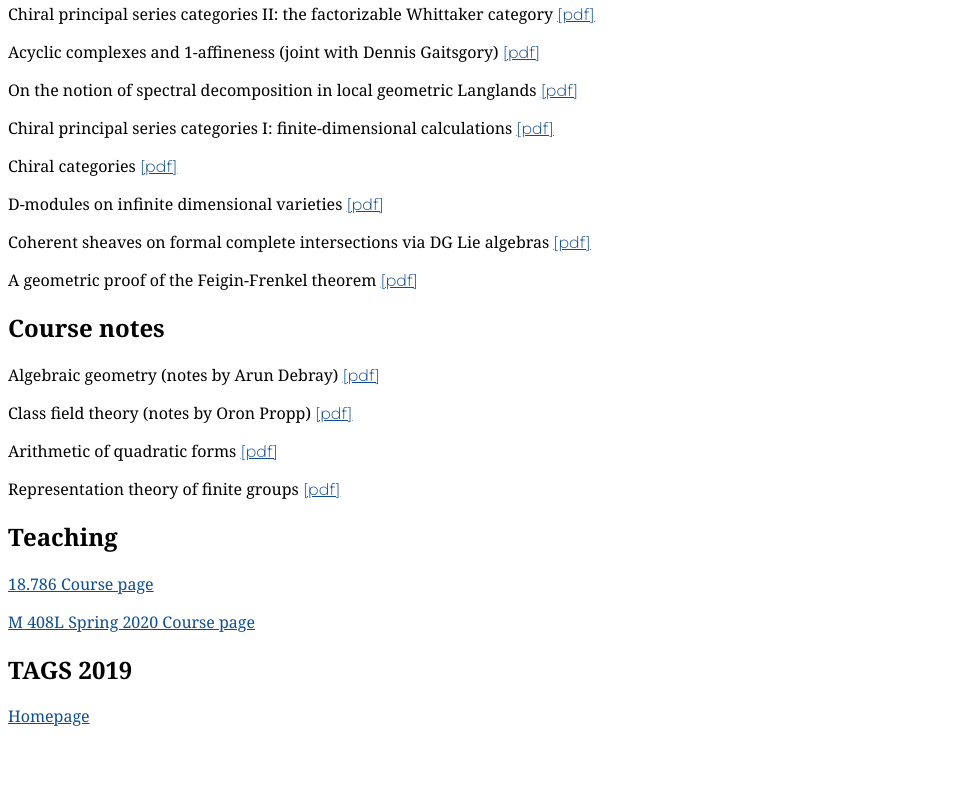
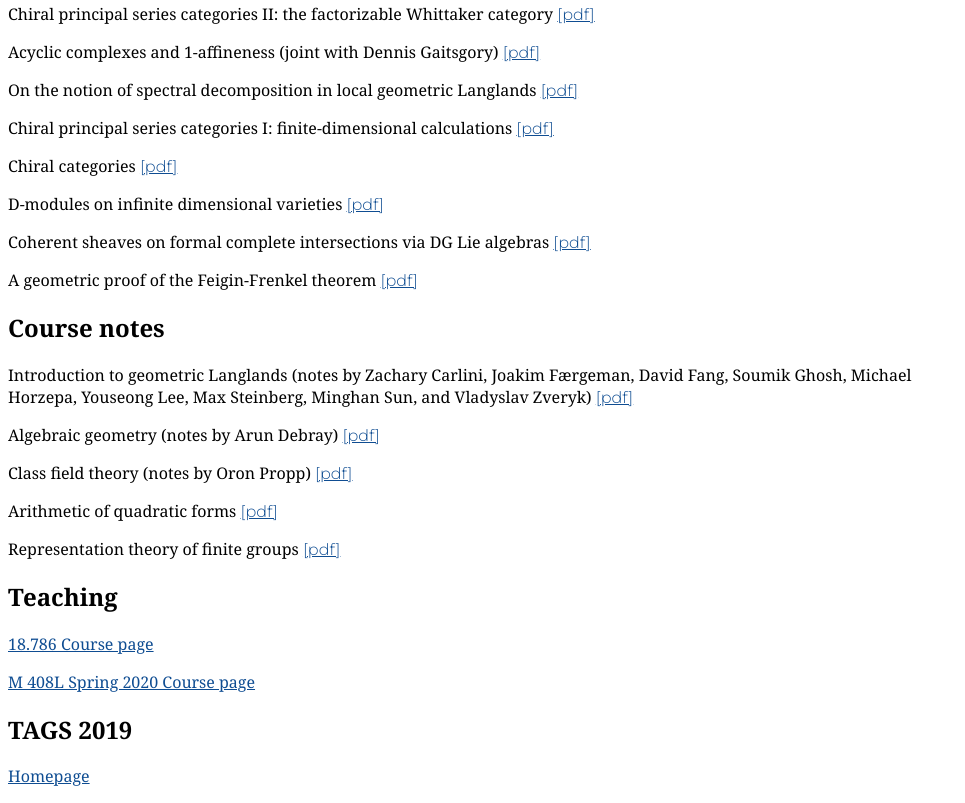
Before and after one commit to samraskin/My-webpage, a plain HTML site: page index.html in a window 1280 px wide. Shown: the part 1774-2577 px from the top of the page, without its empty margins (0-965 px from the left). Before the commit the page ends 2517 px from the top, so only its background shows below. Drawn offline with Linux system fonts and the light colour scheme.

Commit message:
Add files via upload

```diff
--- a/index.html
+++ b/index.html
@@ -288,6 +288,9 @@ Dennis Gaitsgory, Nick Rozenblyum, and Yakov Varshavsky)
 
 </p><h2>Course notes</h2>
 
+<p>  Introduction to geometric Langlands (notes by Zachary Carlini, Joakim F<span>&#230;</span>rgeman, David Fang, Soumik Ghosh, Michael Horzepa, Youseong Lee, Max Steinberg, Minghan Sun, and Vladyslav Zveryk)
+<a href = "./glcourse.pdf">[pdf]</a>
+
 <p>  Algebraic geometry (notes by Arun Debray)
 <a href = "./m392c_Raskin_AG_notes.pdf">[pdf]</a>
 
```
Also changed, not shown: 1 other file.
